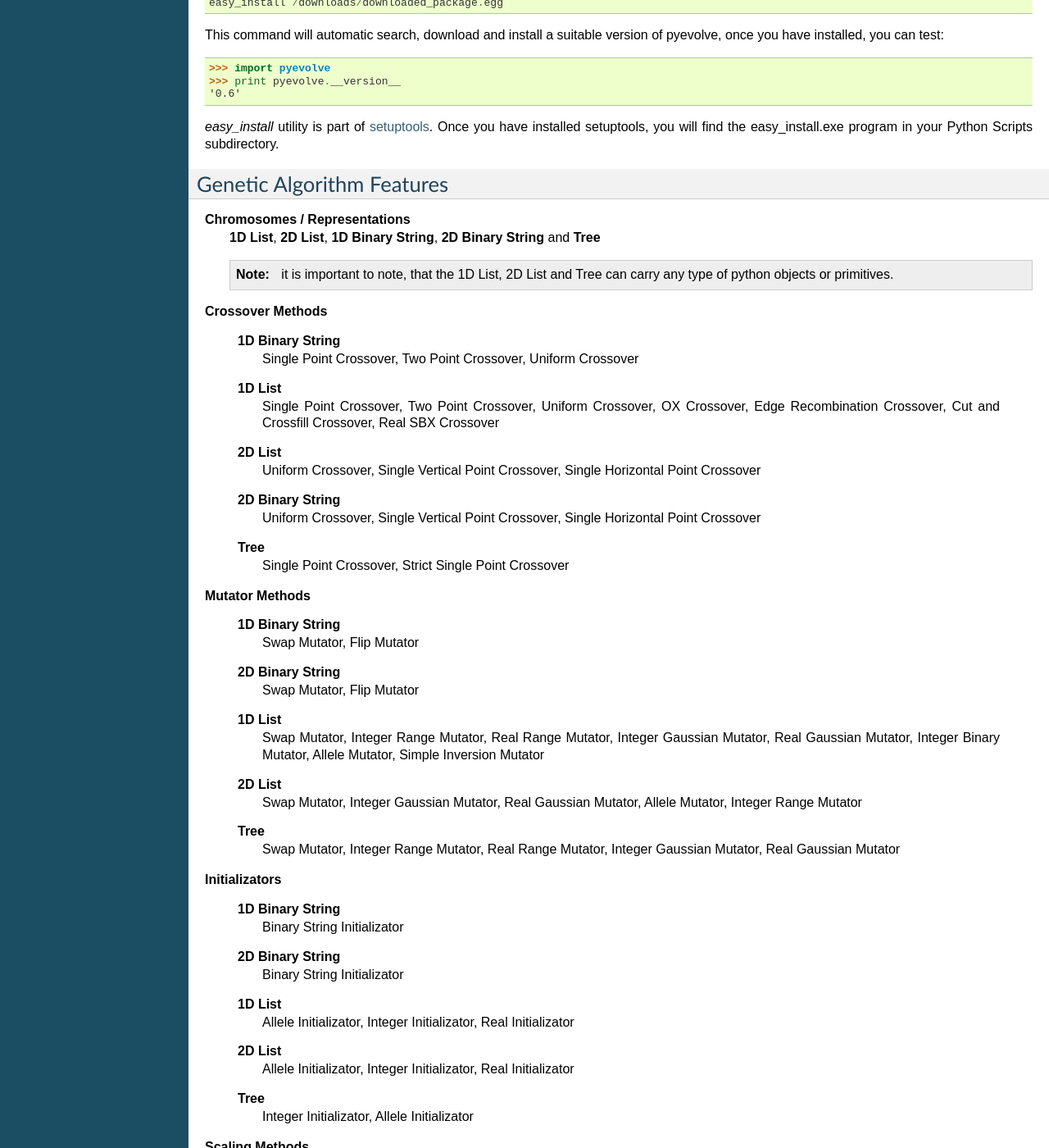
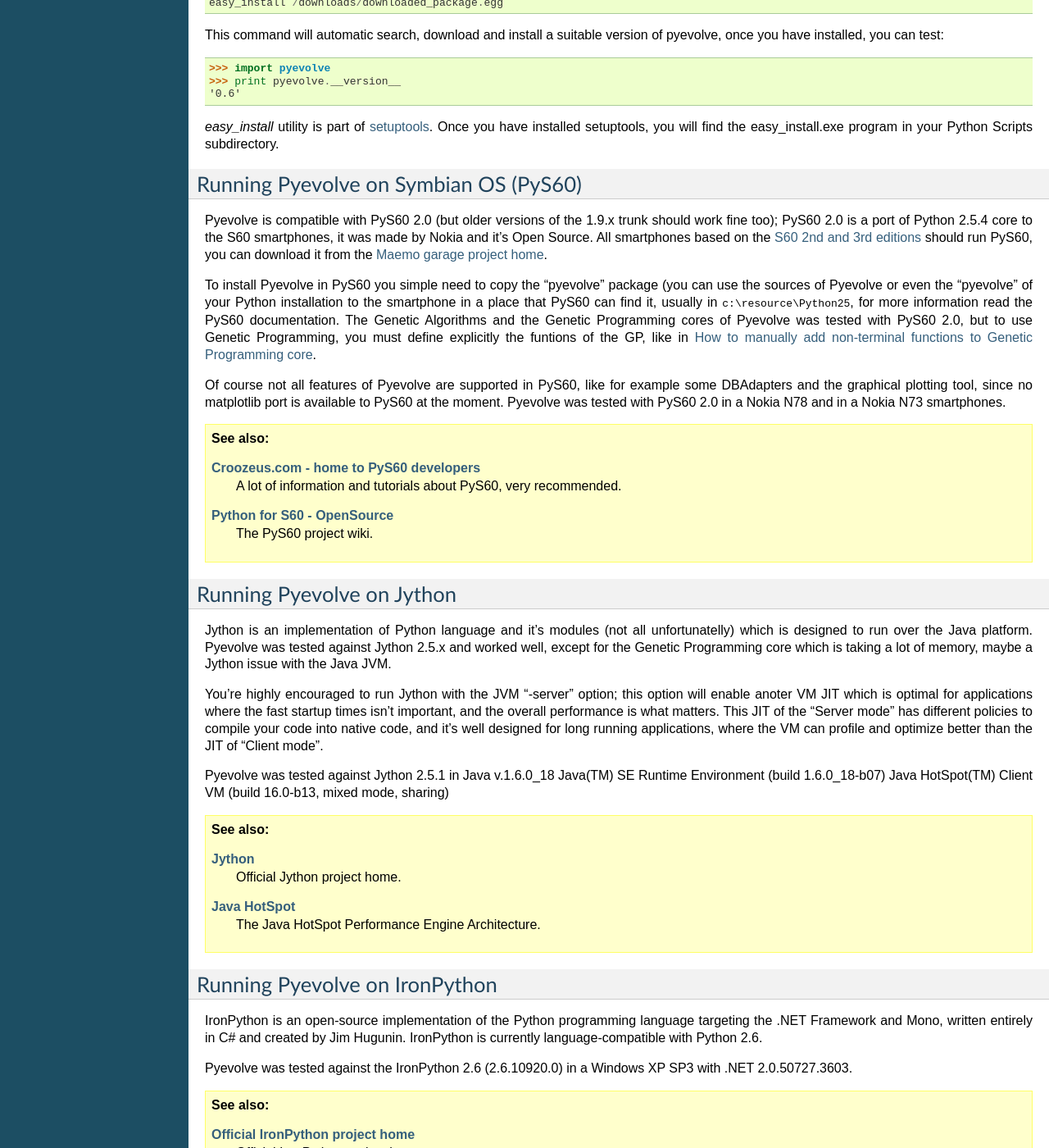
Before and after one commit to perone/Pyevolve, a Sphinx documentation site: the page built from docs/source/intro.rst, in a window 1280 px wide and 1400 px high, scrolled down 2466 px. Shown: the whole window at 82% size. Built offline with Sphinx 7.4.7, drawn with Linux system fonts in a browser that asks for light colours; some of the changed text lies outside the part shown.

Commit message:
Added new documentation about:  - Improving Pyevolve performance by using Cython and Psyco;  - Running Pyevolve on PyS60;  - Running Pyevolve on Jython;  - Running Pyevolve on IronPython.

```diff
--- a/docs/source/getstarted.rst
+++ b/docs/source/getstarted.rst
@@ -632,7 +632,6 @@
 .. image:: imgs/gp_trees_img1.jpg
    :align: center
 
-
 Snippets
 ---------------------------------------------------------------------------
 
@@ -772,6 +771,8 @@
       Adapter will show four statistical graphs, it is fast and
       easy to use.
 
+.. _snippet_gp_explicit:
+
 How to manually add non-terminal functions to Genetic Programming core
 ^^^^^^^^^^^^^^^^^^^^^^^^^^^^^^^^^^^^^^^^^^^^^^^^^^^^^^^^^^^^^^^^^^^^^^^^^^^^^^^^
 When you set Pyevolve to automatically catch non-terminal funcions for your GP
--- a/docs/source/intro.rst
+++ b/docs/source/intro.rst
@@ -123,6 +123,107 @@
    '0.6'
 
 *easy_install* utility is part of `setuptools <http://pypi.python.org/pypi/setuptools>`_. Once you have installed setuptools, you will find the easy_install.exe program in your Python Scripts subdirectory.
+
+Running Pyevolve on Symbian OS (PyS60)
+---------------------------------------------------------------------------
+Pyevolve is compatible with PyS60 2.0 (but older versions of the 1.9.x trunk should work fine too); PyS60
+2.0 is a port of Python 2.5.4 core to the S60 smartphones, it was made by Nokia and it's Open Source.
+All smartphones based on the `S60 2nd and 3rd editions <http://en.wikipedia.org/wiki/Nokia_S60_and_Symbian_OS#S60_editions>`_
+should run PyS60, you can download it from the `Maemo garage project home <https://garage.maemo.org/projects/pys60/>`_.
+
+To install Pyevolve in PyS60 you simple need to copy the "pyevolve" package (you can use the sources of Pyevolve
+or even the "pyevolve" of your Python installation to the smartphone in a place that PyS60 can find it, usually
+in :file:`c:\\resource\\Python25`, for more information read the PyS60 documentation. The Genetic Algorithms and the
+Genetic Programming cores of Pyevolve was tested with PyS60 2.0, but to use Genetic Programming, you must
+define explicitly the funtions of the GP, like in :ref:`snippet_gp_explicit`.
+
+Of course not all features of Pyevolve are supported in PyS60, like for example some DBAdapters and the graphical
+plotting tool, since no matplotlib port is available to PyS60 at the moment. Pyevolve was tested with PyS60 2.0
+in a Nokia N78 and in a Nokia N73 smartphones.
+
+.. seealso::
+
+   `Croozeus.com -  home to PyS60 developers <http://croozeus.com/>`_
+      A lot of information and tutorials about PyS60, very recommended.
+
+   `Python for S60 - OpenSource <http://wiki.opensource.nokia.com/projects/PyS60>`_
+      The PyS60 project wiki.
+
+Running Pyevolve on Jython
+---------------------------------------------------------------------------
+Jython is an implementation of Python language and it's modules (not all unfortunatelly) which
+is designed to run over the Java platform.
+Pyevolve was tested against Jython 2.5.x and worked well, except for the Genetic Programming
+core which is taking a lot of memory, maybe a Jython issue with the Java JVM.
+
+You're highly encouraged to run Jython with the JVM "-server" option; this option will enable
+anoter VM JIT which is optimal for applications where the fast startup times isn't important,
+and the overall performance is what matters. This JIT of the "Server mode" has different
+policies to compile your code into native code, and it's well designed for long running
+applications, where the VM can profile and optimize better than the JIT of "Client mode".
+
+Pyevolve was tested against Jython 2.5.1 in Java v.1.6.0_18
+Java(TM) SE Runtime Environment (build 1.6.0_18-b07)
+Java HotSpot(TM) Client VM (build 16.0-b13, mixed mode, sharing)
+
+.. seealso::
+
+   `Jython <http://www.jython.org/>`_
+      Official Jython project home.
+
+   `Java HotSpot <http://java.sun.com/products/hotspot/whitepaper.html#1>`_
+      The Java HotSpot Performance Engine Architecture.
+
+
+Running Pyevolve on IronPython
+---------------------------------------------------------------------------
+IronPython is an open-source implementation of the Python programming language targeting
+the .NET Framework and Mono, written entirely in C# and created by Jim Hugunin.
+IronPython is currently language-compatible with Python 2.6.
+
+Pyevolve was tested against the IronPython 2.6 (2.6.10920.0) in a Windows XP SP3
+with .NET 2.0.50727.3603.
+
+.. seealso::
+
+   `Official IronPython project home <http://www.ironpython.net>`_
+      Official IronPython project home.
+
+   `Differences between IronPython and CPython <http://ironpython.codeplex.com/wikipage?title=Differences>`_
+      Documents with differences between IronPython and CPython (the official Python interepreter).
+
+   `IronPython performance benchmarks <http://ironpython.codeplex.com/wikipage?title=IP26RC1VsCPy26Perf&referringTitle=Home&ProjectName=ironpython>`_
+      A lot of benchmarks and comparisons between IronPython and CPython.
+
+
+Improving Pyevolve performance
+---------------------------------------------------------------------------
+Pyevolve, at least for the versions <= 0.6 are all written in pure Python, which enables some
+very useful features and portability, but sometimes weights in performance. Here are some
+ways users and developers uses to increase the performance of Pyevolve:
+
+   **Psyco**
+      Psyco is the well know Python specializing compiled, created by Armin Rigo. Psyco
+      is very easy to use and can give you a lot of speed up.
+
+   **Cython**
+      Cython is a specific language used to create C/C++ extensions for Python, it is based
+      on the Python language itself, so if you think Psyco is not enought or aren't giving
+      too much optimizations, you can use Cython to create your own C/C++ extensions; the
+      best approach is to use Cython to build your :term:`Evaluation function`, which is
+      usually the most consuming part of Genetic Algorithms.
+
+.. seealso::
+
+   `Psyco at Sourceforge.net <http://psyco.sourceforge.net/>`_
+      The official site of Psyco at Sourceforge.net
+
+   `Psyco 2.0 binaries for Windows <http://www.voidspace.org.uk/python/modules.shtml#psyco>`_
+      Development of psyco was recently done by Christian Tismer. Here you'll find the
+      binaries of Psyco 2.0 (Python 2.4, 2.5 and 2.6) for Windows.
+
+   `Cython - C-Extensions for Python <http://www.cython.org/>`_
+      Official Cython project home.
 
 Genetic Algorithm Features
 -----------------------------------
```
